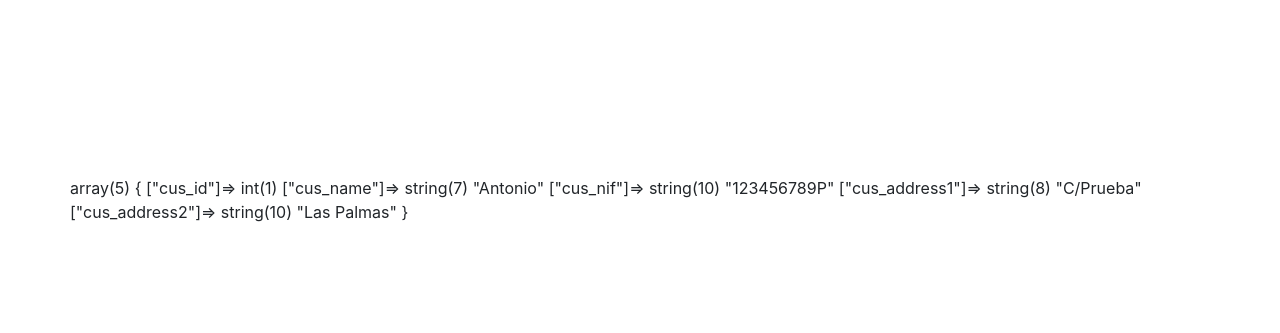
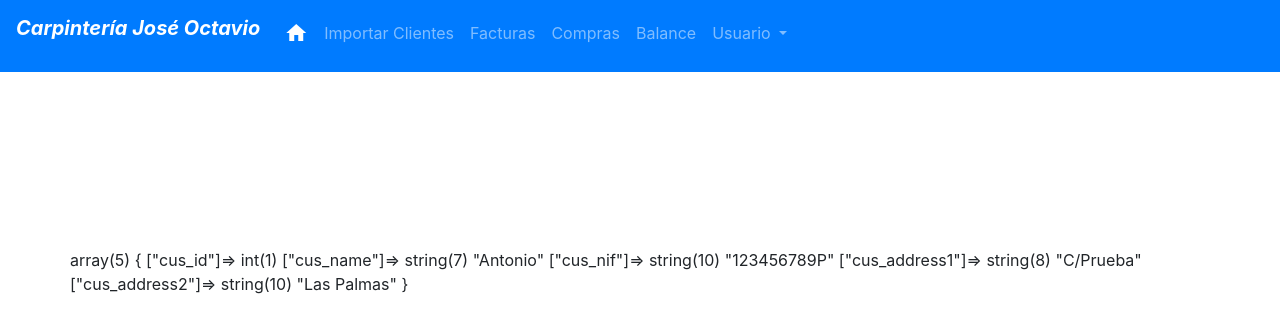
Before and after one commit to jonathanroddev/JORCarp, a PHP site: page /Views/prueba.php in a window 1280 px wide. Shown: the top 333 px of the page. Run offline with PHP 8.4, Linux system fonts and the light colour scheme; data comes from the database, SQL or seed files in the repository.

Commit message:
17-06-2019 21:57 - Estilos en el Header y Favicon

```diff
--- a/Views/Layouts/header.php
+++ b/Views/Layouts/header.php
@@ -5,11 +5,53 @@ include_once("../Models/DBUtils.php");
 ?>
 <head>
     <title><?php echo $title ?></title>
+    <link rel="shortcut icon" href="/Files/favicon.ico" />
     <link rel="stylesheet" href="https://stackpath.bootstrapcdn.com/bootstrap/4.3.1/css/bootstrap.min.css"
           integrity="sha384-ggOyR0iXCbMQv3Xipma34MD+dH/1fQ784/j6cY/iJTQUOhcWr7x9JvoRxT2MZw1T" crossorigin="anonymous">
+    <link href="https://fonts.googleapis.com/icon?family=Material+Icons"
+          rel="stylesheet">
 </head>
 
 <body>
 
+<nav class="navbar navbar-expand-lg navbar-dark bg-primary">
+    <p class="font-weight-bolder font-italic"><a class="navbar-brand" href="#">Carpintería José Octavio</a></p>
+    <button class="navbar-toggler" type="button" data-toggle="collapse" data-target="#navbarNavDropdown"
+            aria-controls="navbarNavDropdown" aria-expanded="false" aria-label="Toggle navigation">
+        <span class="navbar-toggler-icon"></span>
+    </button>
+    <?php //if(isset($_SESSION["userStatus"]) && $_SESSION["userStatus"]==1){ ?>
+    <div class="collapse navbar-collapse" id="navbarNavDropdown">
+        <ul class="navbar-nav">
+            <li class="nav-item active">
+                <a class="nav-link" href="#"><i class="material-icons">home</i></a>
+            </li>
+            <li class="nav-item">
+                <a class="nav-link" href="#">Importar Clientes</a>
+            </li>
+            <li class="nav-item">
+                <a class="nav-link" href="#">Facturas</a>
+            </li>
+            <li class="nav-item">
+                <a class="nav-link" href="#">Compras</a>
+            </li>
+            <li class="nav-item">
+                <a class="nav-link" href="#">Balance</a>
+            </li>
+            <li class="nav-item dropdown">
+                <a class="nav-link dropdown-toggle" href="#" id="navbarDropdownMenuLink" role="button"
+                   data-toggle="dropdown" aria-haspopup="true" aria-expanded="false">
+                    Usuario
+                </a>
+                <div class="dropdown-menu" aria-labelledby="navbarDropdownMenuLink">
+                    <a class="dropdown-item" href="#">Cuenta</a>
+                    <a class="dropdown-item" href="#">Logout<br><i class="material-icons">exit_to_app</i></a>
+                </div>
+            </li>
+        </ul>
+    </div>
+    <?php //}?>
+</nav>
+
 <div class="container">
     <div class="row justify-content-center align-items-center" style="height:50vh">
```
Also changed, not shown: Files/favicon.ico (added).
